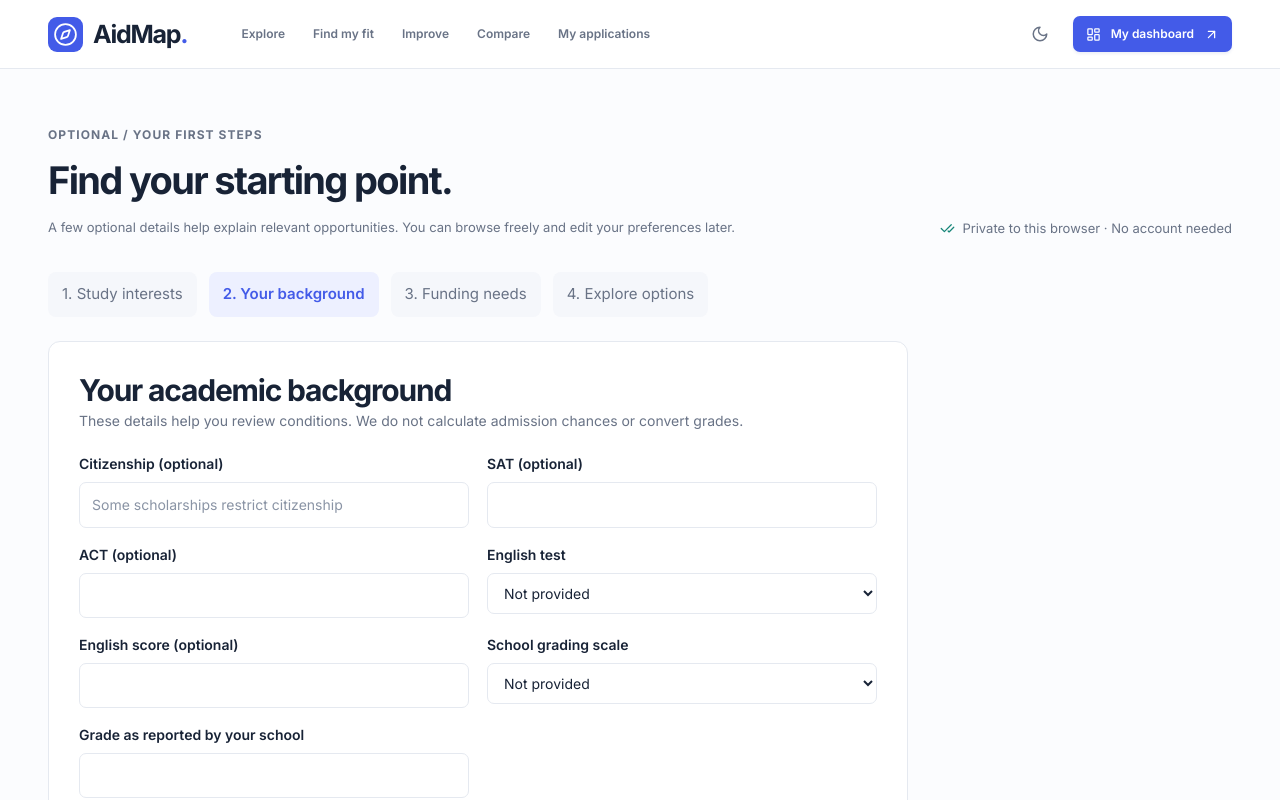
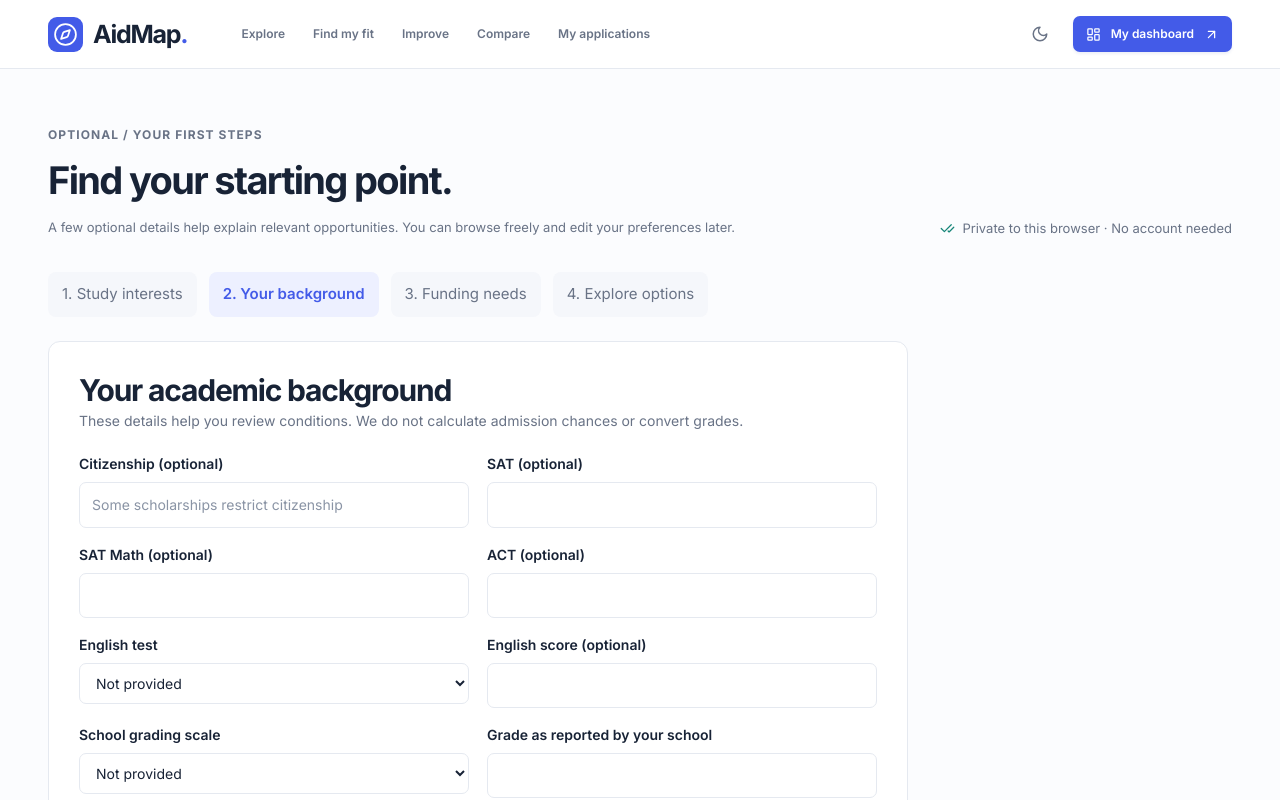
Before and after one commit to aiaryskaliden/Aidmap, a Next.js app: page /start in a window 1280 px wide. Both pictures are taken after a click on the button "Continue". Shown: the top 800 px of the page. Built offline with nearby package versions, Linux system fonts and the light colour scheme.

Commit message:
feat: allow optional SAT Math section score for program-specific waivers

```diff
--- a/components/workspace/onboarding.tsx
+++ b/components/workspace/onboarding.tsx
@@ -139,6 +139,16 @@ function Steps() {
                   max="1600"
                   value={draft.sat ?? ""}
                   onChange={(e) => field("sat", number(e.target.value))}
+                />
+              </label>
+              <label className="field-label">
+                SAT Math (optional)
+                <input
+                  type="number"
+                  min="200"
+                  max="800"
+                  value={draft.satMath ?? ""}
+                  onChange={(e) => field("satMath", number(e.target.value))}
                 />
               </label>
               <label className="field-label">
```
